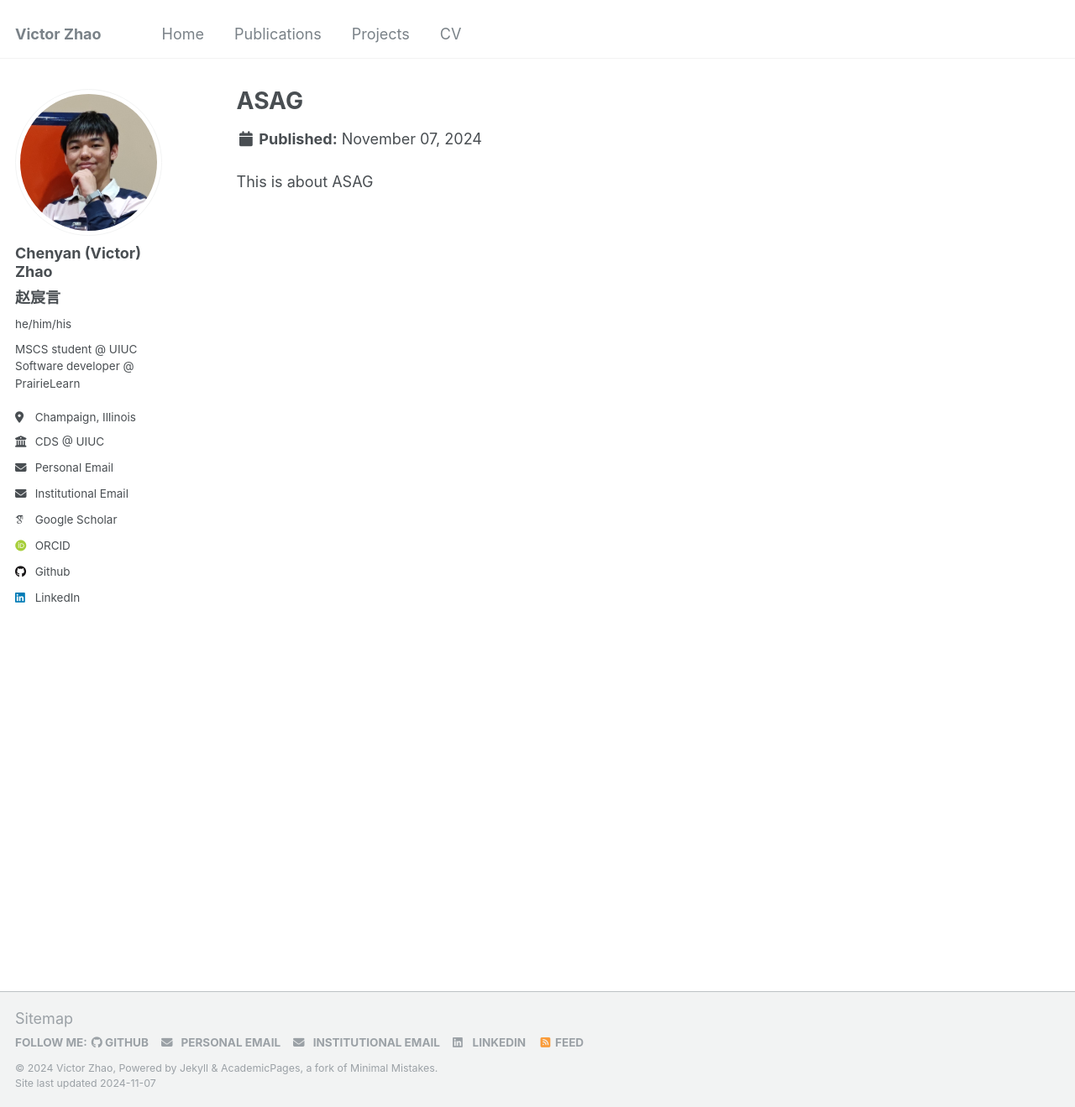
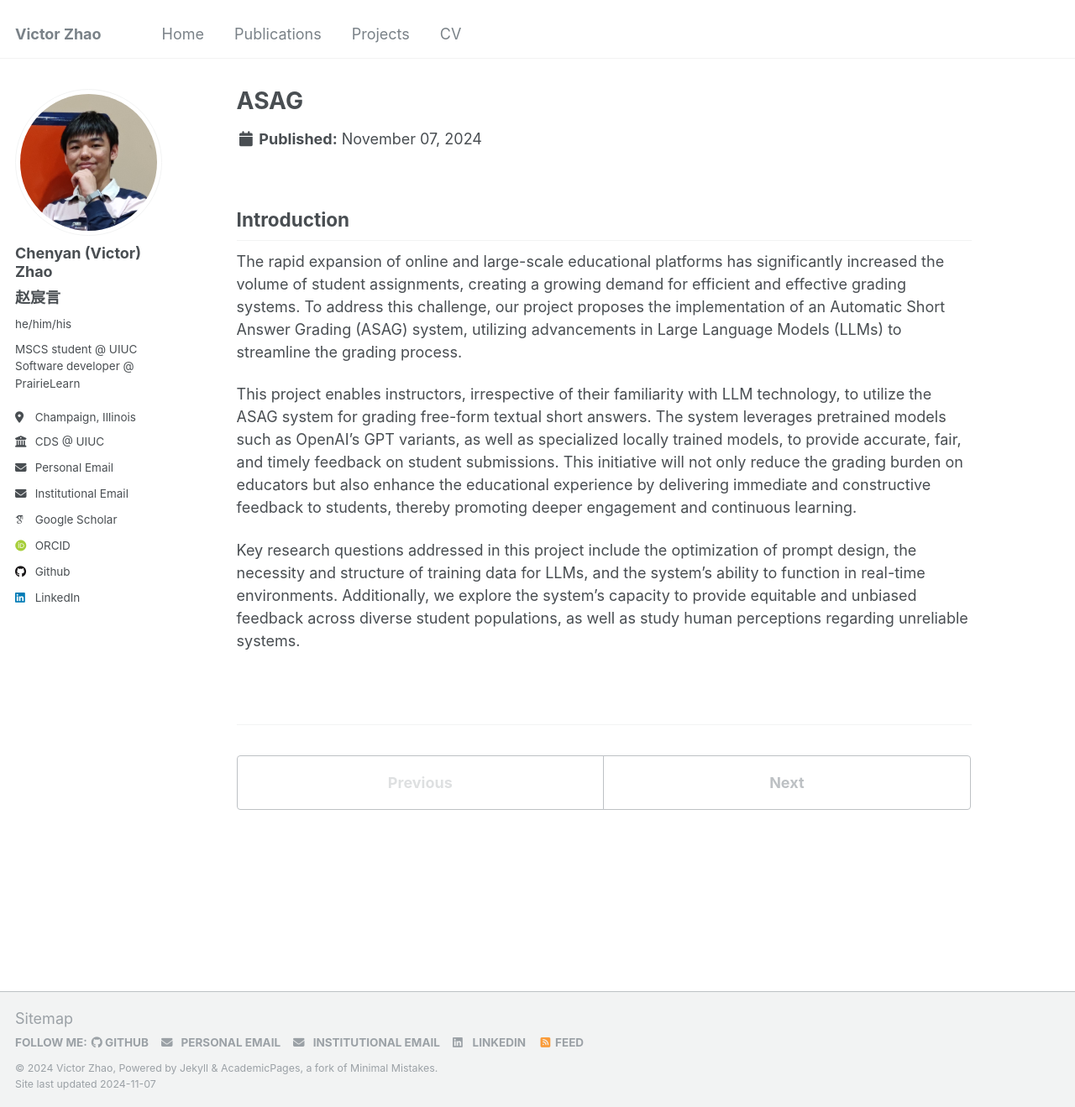
Before and after one commit to Victorsss-Orz/Victorsss-Orz.github.io, a Jekyll site: the page built from _projects/ASAG.md, in a window 1280 px wide and 1319 px high. Shown: the whole window at 84% size. Built offline with Jekyll 4.4.1, drawn with Linux system fonts in a browser that asks for light colours; some web fonts are replaced.

Commit message:
cs101 md

```diff
--- a/_pages/projects.html
+++ b/_pages/projects.html
@@ -76,7 +76,9 @@ title: "Projects"
 
 <div class="project-item">
     <div class="text">
-        <h2>Designing a new CS1 course for Engineering students</h2>
+        <a href="{{ base_path }}/project/CS101" rel="permalink">
+            <h2>Designing a new CS1 course for Engineering students</h2>
+        </a>
 
         <p>
             <i>Project description:</i> The CS 101 course, required by most non-CS majors in the Grainger College of
--- a/_projects/ASAG.md
+++ b/_projects/ASAG.md
@@ -3,4 +3,22 @@ permalink: /project/ASAG
 title: ASAG
 ---
 
-This is about ASAG
+## Introduction
+
+The rapid expansion of online and large-scale educational platforms has
+significantly increased the volume of student assignments, creating a growing demand for efficient and
+effective grading systems. To address this challenge, our project proposes the implementation of an
+Automatic Short Answer Grading (ASAG) system, utilizing advancements in Large Language Models (LLMs) to
+streamline the grading process.
+
+This project enables instructors, irrespective of their familiarity with LLM technology, to utilize the ASAG
+system for grading free-form textual short answers. The system leverages pretrained models such as OpenAI's
+GPT variants, as well as specialized locally trained models, to provide accurate, fair, and timely feedback
+on student submissions. This initiative will not only reduce the grading burden on educators but also
+enhance the educational experience by delivering immediate and constructive feedback to students, thereby
+promoting deeper engagement and continuous learning.
+
+Key research questions addressed in this project include the optimization of prompt design, the necessity
+and structure of training data for LLMs, and the system's ability to function in real-time environments.
+Additionally, we explore the system's capacity to provide equitable and unbiased feedback across diverse
+student populations, as well as study human perceptions regarding unreliable systems.
```
Also changed, not shown: _projects/CS101.md (added, +6 -0 lines), images/project_CS101/course-workflow.png (added).
